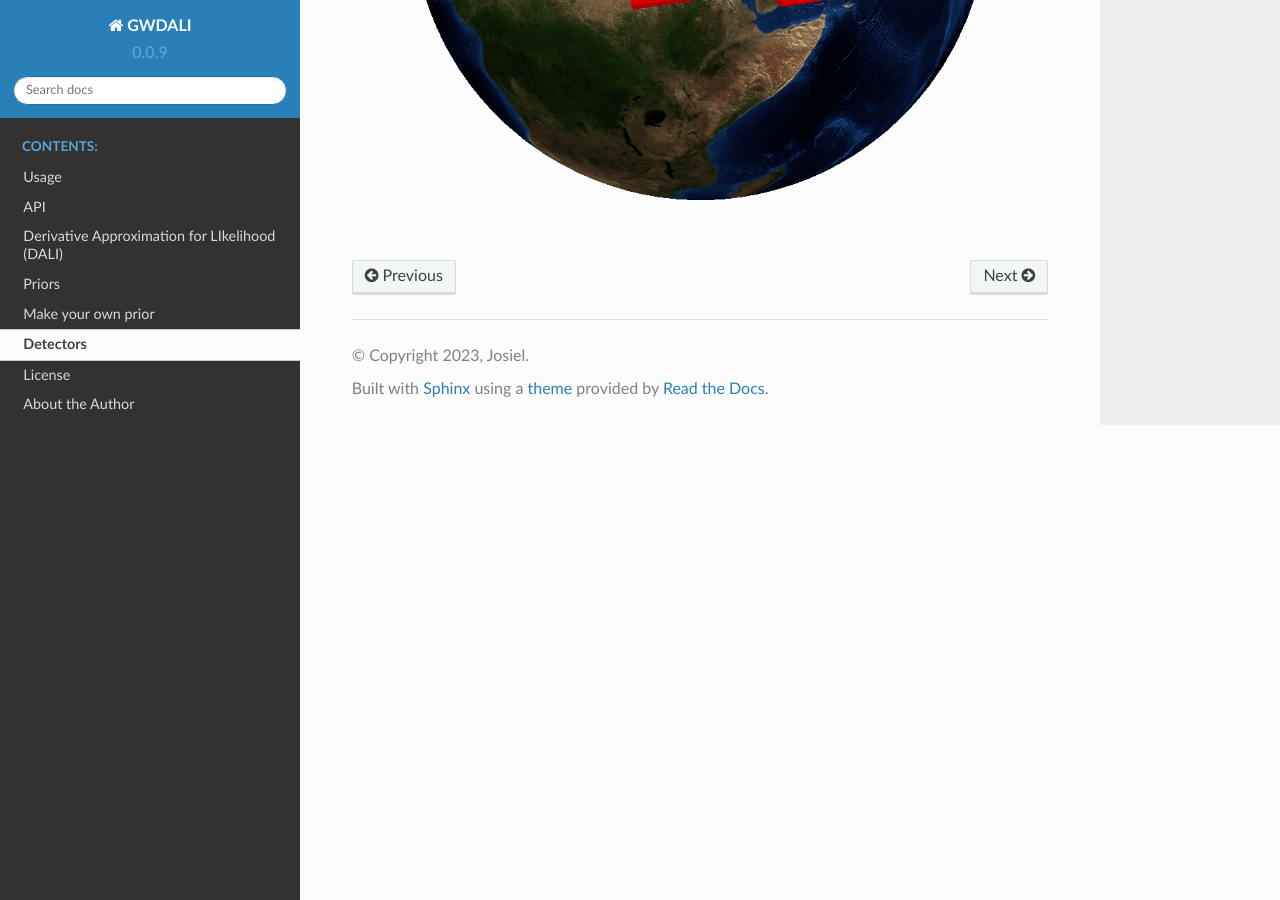
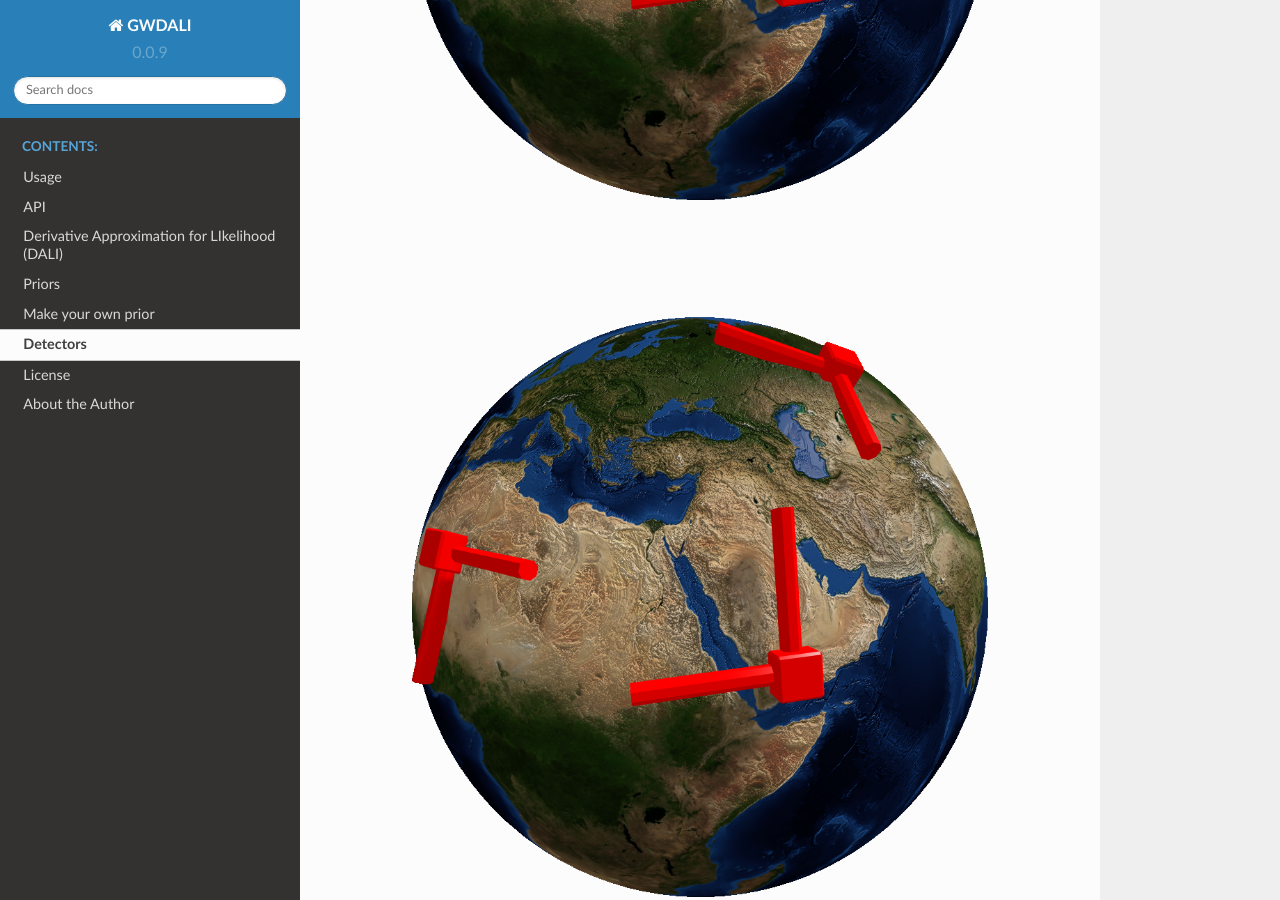
Before and after one commit to jmsdsouzaPhD/GWDALI, a Sphinx documentation site: the page built from docs/source/detectors.rst, in a window 1280 px wide and 900 px high, scrolled down 663 px. Built offline with Sphinx 7.4.7 and the Read the Docs theme 2.0.0, drawn with Linux system fonts in a browser that asks for light colours.

Commit message:
adding figure (detectors sensitivities)

```diff
--- a/docs/source/detectors.rst
+++ b/docs/source/detectors.rst
@@ -9,3 +9,7 @@
 .. figure:: ./Coords.png
    :alt: detectors
    :align: center
+
+.. figure:: ./Coords.png
+   :alt: sensitivity
+   :align: center
```
Also changed, not shown: docs/source/Sensitivity.png (added).
